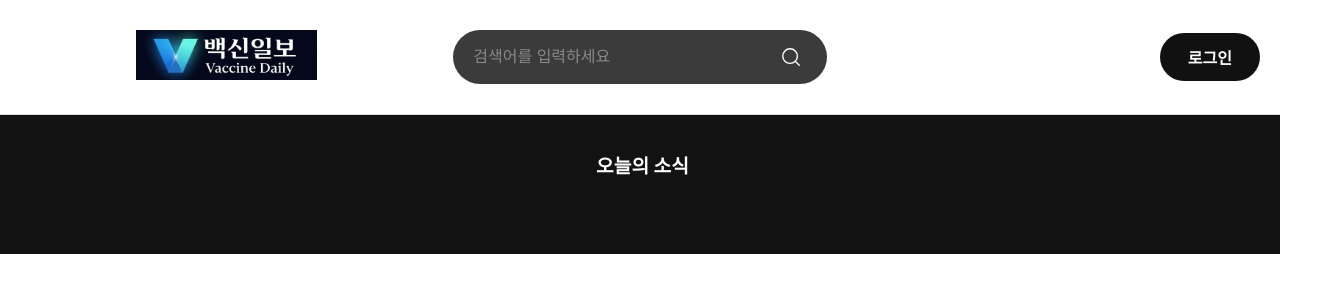
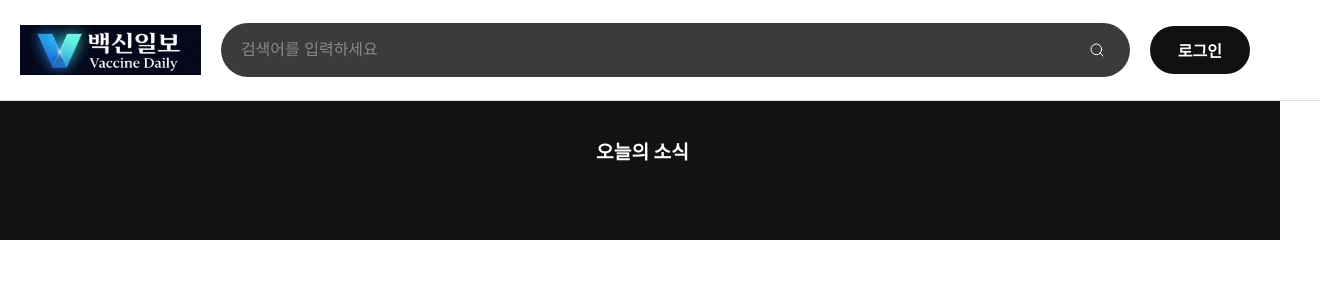
Before and after one commit to JunePark2018/VaccineDailyReport, a React (Create React App) app in the folder frontend/: page / in a window 1280 px wide. Shown: the top 300 px of the page, 1320 px wide, since content can reach past the window. Built offline with nearby package versions, Linux system fonts and the light colour scheme.

Commit message:
header box organized fit

```diff
--- a/frontend/src/App.css
+++ b/frontend/src/App.css
@@ -13,16 +13,6 @@
   }
 }
 
-.App-header {
-  background-color: #282c34;
-  min-height: 100vh;
-  display: flex;
-  flex-direction: column;
-  align-items: center;
-  justify-content: center;
-  font-size: calc(10px + 2vmin);
-  color: white;
-}
 
 .App-link {
   color: #61dafb;
--- a/frontend/src/App.js
+++ b/frontend/src/App.js
@@ -3,12 +3,21 @@ import './App.css';
 import axios from 'axios';
 import Main from './pages/Main.jsx';
 import Header from './header.js';
+import logo from './logo.png';
+import Searchbar from './Searchbar';
+import Button from './Button';
 
 function App() {
   return (
     <div className="App">
-      <Header />
-      <Main/>
+      <Header
+        leftChild={<img src={logo} alt="Vaccine 일보 Logo" style={{ height: '50px' }} />}
+        midChild={<Searchbar />}
+        rightChild={<Button text={'로그인'} onClick={() => {
+
+        }} />}
+      />
+      <Main />
     </div>
   );
 }
--- a/frontend/src/Searchbar.css
+++ b/frontend/src/Searchbar.css
@@ -1,54 +1,66 @@
+/* 검색바 전체를 중앙에 배치하기 위한 컨테이너 */
 .Searchbar {
     display: flex;
-    justify-content: center;
-    padding: 20px;
+    justify-content: center; /* 가로 방향 중앙 정렬 */
+    padding: 20px;          /* 주변 여백 */
 }
 
+/* 검색창 본체: 배경색과 둥근 테두리 설정 */
 .Searchbar .search-box {
-    display: flex;
-    align-items: center;
-    background-color: #3b3b3b; /* 이미지와 유사한 짙은 회색 */
-    border-radius: 40px;       /* 둥근 캡슐 형태 */
-    padding: 8px 20px;
-    width: 100%;
-    max-width: 500px;
+    display: flex;          /* 내부 요소(input, button)를 가로로 배치 */
+    align-items: center;    /* 요소들을 세로축 중앙에 정렬 */
+    background-color: #3b3b3b; /* 어두운 회색 배경 */
+    border-radius: 40px;       /* 알약 형태의 둥근 모서리 */
+    padding: 8px 20px;         /* 내부 상하/좌우 여백 */
+    width: 100%;               /* 부모 너비에 맞춤 */
+
+    /* [수정] JS의 maxWidth가 적용될 수 있도록 기본 제한을 없애거나 넉넉하게 설정합니다 */
+    max-width: none;
 }
 
+/* 텍스트 입력창 스타일 */
 .Searchbar .search-box input {
-    flex: 1;
-    background: transparent;
-    border: none;
-    outline: none;
-    color: #ffffff;           /* 입력하는 텍스트 흰색 */
-    font-size: 16px;
-    padding: 10px 0;
+    flex: 1;                /* 버튼을 제외한 나머지 공간을 모두 차지 */
+    background: transparent; /* 배경을 투명하게 하여 search-box 색상이 보이게 함 */
+    border: none;           /* 기본 테두리 제거 */
+    outline: none;          /* 클릭 시 나타나는 강조 테두리 제거 */
+    color: #ffffff;         /* 글자 색상 (흰색) */
+    padding: 10px 0;        /* 상하 높이 조절 */
+
+    /* [수정] JS에서 넘겨주는 fontSize가 적용되도록 고정값을 제거합니다 */
+    font-size: inherit;
 }
 
+/* 입력창의 가이드 문구(placeholder) 스타일 */
 .Searchbar .search-box input::placeholder {
-    color: #888;              /* 가이드 문구 색상 */
+    color: #888;            /* 연한 회색으로 설정 */
 }
 
+/* 검색 버튼 스타일 */
 .Searchbar .search-box button {
-    background: none;
-    border: none;
-    cursor: pointer;
-    display: flex;
+    background: none;       /* 배경 제거 */
+    border: none;           /* 테두리 제거 */
+    cursor: pointer;        /* 마우스를 올리면 손가락 모양으로 변경 */
+    display: flex;          /* 아이콘 정렬을 위해 flex 사용 */
     align-items: center;
     justify-content: center;
-    padding: 5px;
+    padding: 5px;           /* 클릭 영역 확보 */
 }
 
-/* 흰색 돋보기 아이콘 스타일 */
+/* 돋보기 아이콘(SVG) 스타일 */
 .Searchbar .search-box button svg {
-    width: 22px;
-    height: 22px;
-    stroke: #ffffff;          /* 돋보기 선 색상을 흰색으로 */
-    stroke-width: 1.5;        /* 이미지처럼 얇고 깔끔한 선 두께 */
-    fill: none;               /* 내부는 비움 */
-    transition: transform 0.2s ease;
+    /* [수정] JS에서 fontSize에 맞춰 조절하므로 기본 최소 크기만 유지하거나 제거합니다 */
+    width: 1.2em;           /* 현재 글자 크기에 비례하도록 설정 */
+    height: 1.2em;
+
+    stroke: #ffffff;        /* 돋보기 선 색상 (흰색) */
+    stroke-width: 1.5;      /* 선 두께 (얇고 깔끔하게) */
+    fill: none;             /* 아이콘 내부 채우지 않음 */
+    transition: transform 0.2s ease; /* 애니메이션 효과 (0.2초 동안 부드럽게) */
 }
 
+/* 버튼 위에 마우스를 올렸을 때(Hover) 효과 */
 .Searchbar .search-box button:hover svg {
-    transform: scale(1.1);    /* 마우스 올렸을 때 살짝 커지는 효과 */
-    stroke: #dddddd;
+    transform: scale(1.1);  /* 아이콘 크기를 10% 확대 */
+    stroke: #dddddd;        /* 선 색상을 살짝 연한 회색으로 변경 */
 }
--- a/frontend/src/Searchbar.js
+++ b/frontend/src/Searchbar.js
@@ -1,39 +1,65 @@
 import './Searchbar.css';
 import React, { useState } from 'react';
 
-function Searchbar() {
+/**
+ * Searchbar 컴포넌트: 사용자의 입력값을 받아 검색 로직을 수행하는 바 형태의 UI
+ * * @param {string} maxWidth - 검색창의 최대 너비 (예: "500px", "100%")
+ * @param {string} fontSize - 입력창 및 아이콘의 기준 폰트 크기 (예: "16px")
+ * @param {string} className - 외부에서 추가할 CSS 클래스 이름
+ */
+function Searchbar({ maxWidth, fontSize, className}) {
+    // 사용자가 입력창에 타이핑하는 텍스트 상태 관리
     const [inputText, setInputText] = useState("");
 
-    // 검색 실행 함수
+    /**
+     * 실제 검색 로직을 처리하는 함수
+     */
     const handleSearch = () => {
         if (inputText.trim() !== "") {
             console.log(`검색어 전송: ${inputText}`);
         }
     };
 
-    // 엔터키 지원
+    /**
+     * 키보드 이벤트 핸들러: 'Enter' 키 감지
+     */
     const onKeyPress = (e) => {
         if (e.key === 'Enter') {
             handleSearch();
         }
     };
 
+    // Props로 받은 maxWidth와 fontSize를 인라인 스타일에 적용
+    const boxStyle = {
+        maxWidth: maxWidth
+    };
+
+    const inputStyle = {
+        fontSize: fontSize
+    };
+
     return (
-        <div className='Searchbar'>
-            <div className="search-box">
+        // 외부에서 전달받은 className을 기본 클래스와 결합
+        <div className={`Searchbar ${className}`}>
+            {/* maxWidth 스타일 적용 */}
+            <div className="search-box" style={boxStyle}>
                 <input
                     type="text"
                     placeholder="검색어를 입력하세요"
                     value={inputText}
                     onChange={(e) => setInputText(e.target.value)}
                     onKeyDown={onKeyPress}
+                    style={inputStyle} // fontSize 스타일 적용
                 />
+
                 <button onClick={handleSearch} aria-label="search">
                     <svg
                         xmlns="http://www.w3.org/2000/svg"
                         viewBox="0 0 24 24"
                         strokeLinecap="round"
                         strokeLinejoin="round"
+                        // 아이콘 크기도 폰트 크기에 비례하게 조절하고 싶다면 style 추가 가능
+                        style={{ width: `calc(${fontSize} + 6px)`, height: `calc(${fontSize} + 6px)` }}
                     >
                         <circle cx="11" cy="11" r="8"></circle>
                         <line x1="21" y1="21" x2="16.65" y2="16.65"></line>
--- a/frontend/src/header.css
+++ b/frontend/src/header.css
@@ -1,21 +1,32 @@
-/* header.css */
-.header-container {
-  display: flex;
-  justify-content: space-between; /* Pushes items to the edges and center */
-  align-items: center;           /* Vertically centers the content */
-  padding: 10px 20px;
-  background-color: #ffffff;     /* Match your McDonald's white theme */
-  border-bottom: 1px solid #ddd;
+/* Main container for the entire header */
+.Header {
+    display: flex;
+    justify-content: space-between; /* Distributes the three children across the width */
+    align-items: center;            /* Vertically centers all items */
+    padding: 10px 20px;
+    width: 100%;
+    height: 80px;                   /* Adjust height as needed */
+    background-color: #ffffff;
+    border-bottom: 1px solid #ddd;
 }
 
-.header-container .left-child, .header-container .mid-child, .header-container .right-child {
-  flex: 1; /* This makes all three sections take up equal width */
+/* 1. Left Section: Logo centered to the left */
+.Header .left-child {
+
+    display: flex;
+    justify-content: flex-start;    /* Aligns logo to the far left */
+    align-items: center;
 }
 
-.header-container .mid-child {
-  text-align: center; /* Centers text in the middle section */
+/* 2. Middle Section: Searchbar centered on all sides */
+.Header .mid-child {
+    flex: 1;                        /* Takes up more space for the searchbar */
 }
 
-.header-container .right-child {
-  text-align: right;  /* Aligns content to the right */
+/* 3. Right Section: Login button aligned to the far right */
+.Header .right-child {
+    display: flex;
+    justify-content: flex-end;      /* Aligns button to the far right */
+    align-items: center;
+    padding-right: 50px;
 }
--- a/frontend/src/header.js
+++ b/frontend/src/header.js
@@ -1,25 +1,19 @@
 import React from 'react';
 import './header.css'; // We will create this next
-import logo from './logo.png';
-import Searchbar from './Searchbar';
-import Button from './Button';
 
-const Header = () => {
+const Header = ({className = "", leftChild, midChild, rightChild, darkmode}) => {
   return (
-    <header className="header-container">
-       <div className="left-child">
-                {/* 2. Replace the placeholder with the img tag */}
-                <img src={logo} alt="Vaccine 일보 Logo" style={{ height: '50px' }} />
-            </div>
+    <header className={"Header " + className}>
+      <div className="left-child">
+        {leftChild}
+      </div>
 
       <div className="mid-child">
-        <Searchbar/>
+        {midChild}
       </div>
 
       <div className="right-child">
-        <Button text={'로그인'} onClick={() => {
-
-      }}/>
+        {rightChild}
       </div>
     </header>
   );
```
